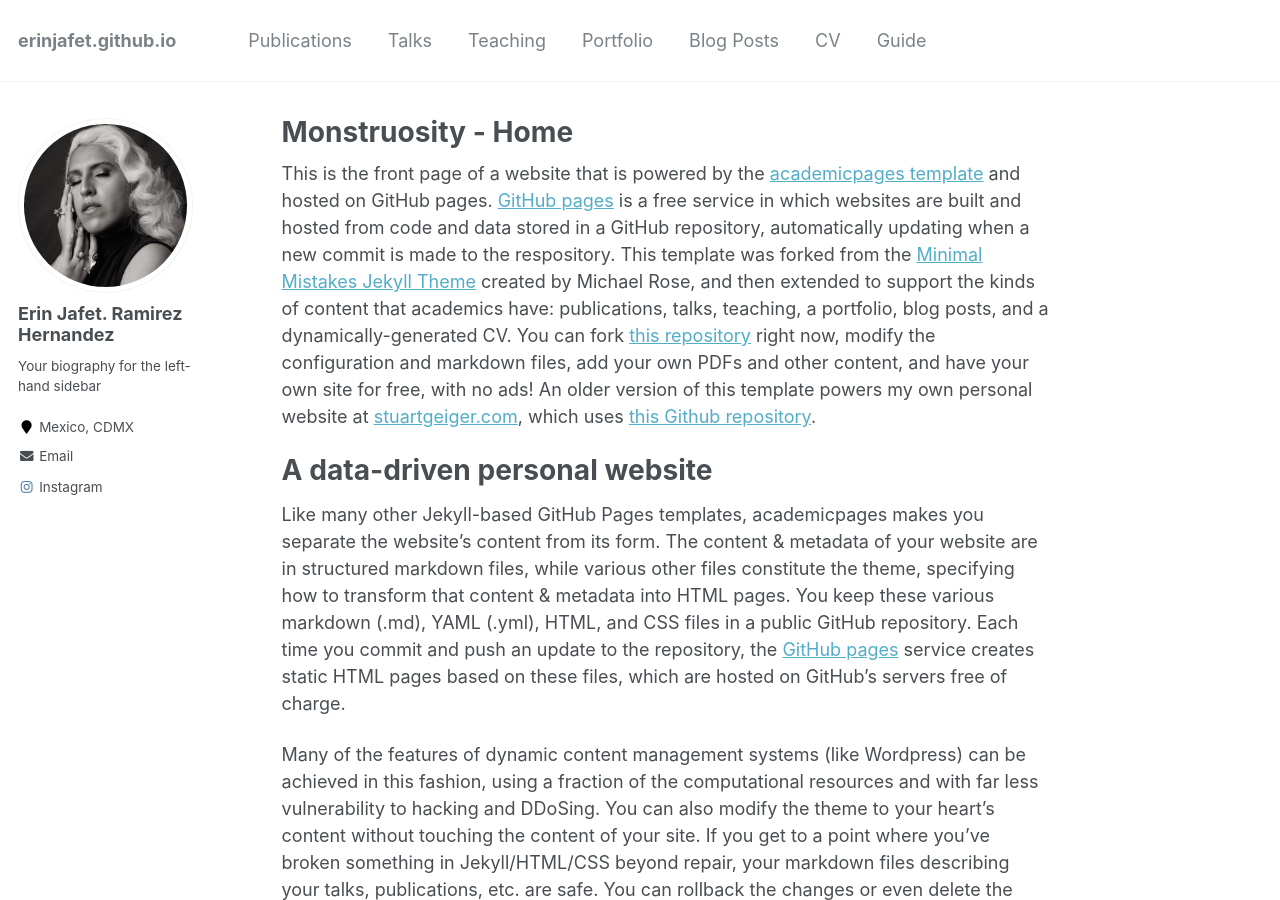
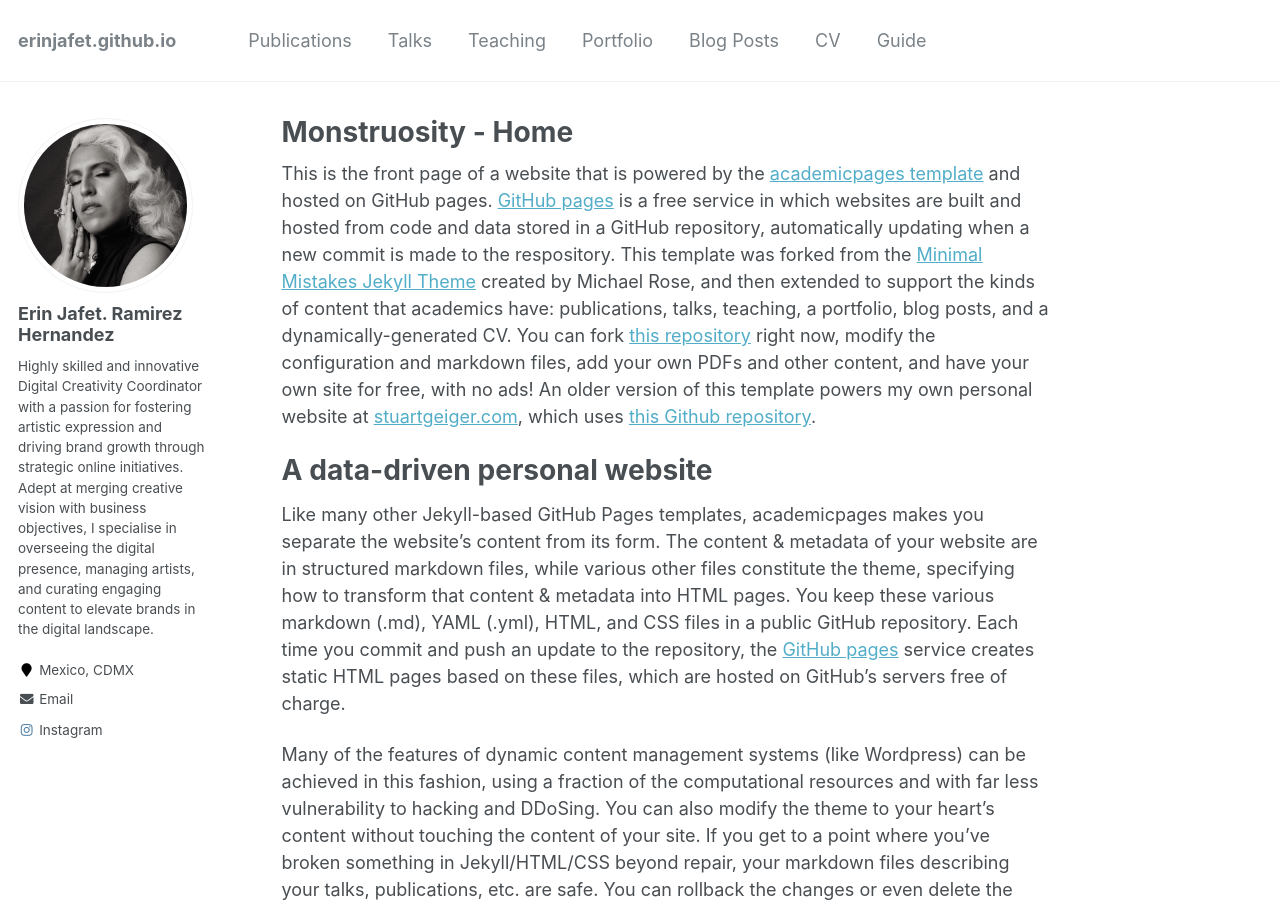
Before and after one commit to ErinJafet/erinjafet.github.io, a Jekyll site: the page built from _pages/about.md, in a window 1280 px wide and 900 px high. Built offline with Jekyll 4.4.1, drawn with Linux system fonts in a browser that asks for light colours.

Commit message:
bio update

```diff
--- a/_config.yml
+++ b/_config.yml
@@ -82,7 +82,10 @@ analytics:
 author:
     name             : "Erin Jafet. Ramirez Hernandez"
     avatar           : "bio-photo.jpg"
-    bio              : "Your biography for the left-hand sidebar"
+    bio              : "Highly skilled and innovative Digital Creativity Coordinator with a passion for fostering artistic
+                        expression and driving brand growth through strategic online initiatives. Adept at merging creative
+                        vision with business objectives, I specialise in overseeing the digital presence, managing artists,
+                        and curating engaging content to elevate brands in the digital landscape."
     location         : "Mexico, CDMX"
   # employer         :
   # pubmed           : "https://www.ncbi.nlm.nih.gov/pubmed/?term=john+snow"
```
